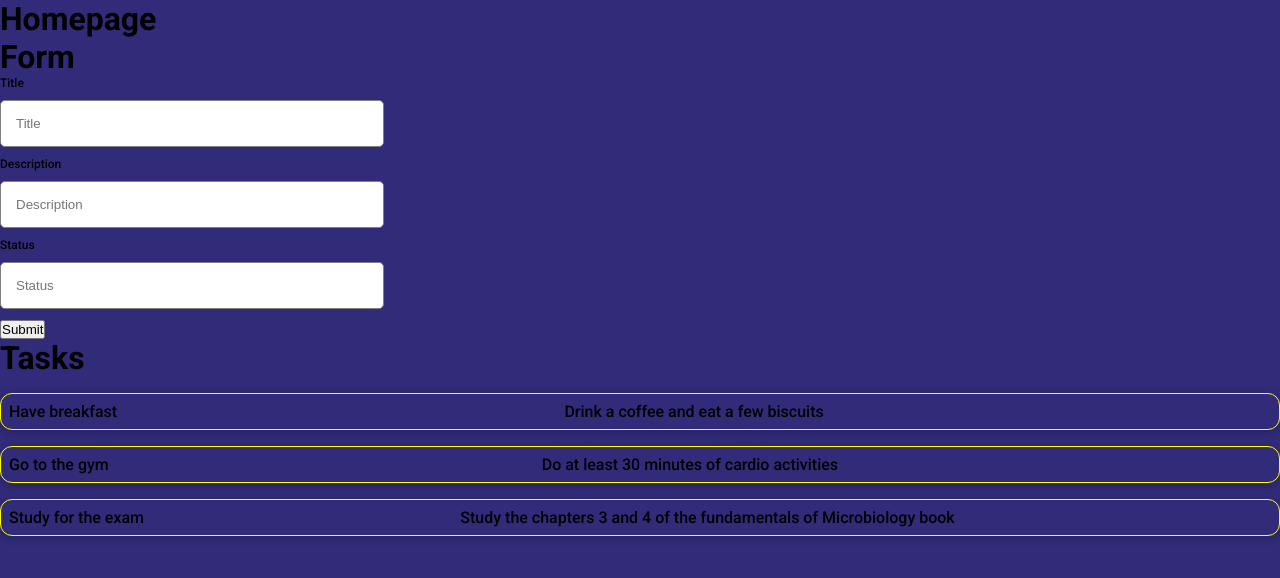
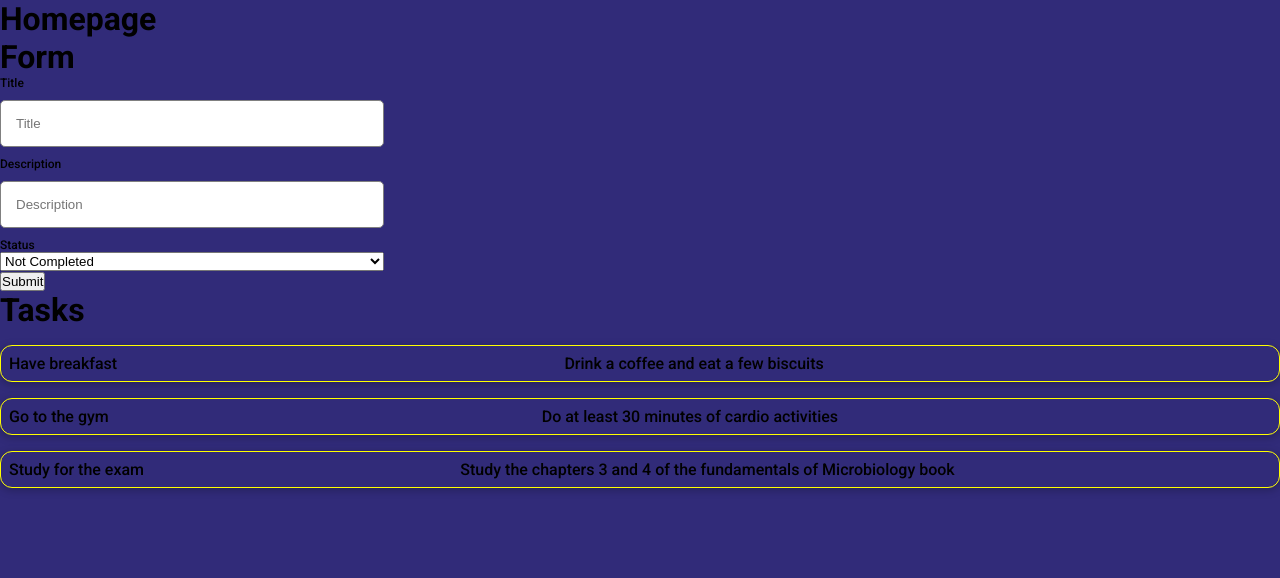
Before and after one commit to Manish2005/tasko-app, a React (Vite) app: page / in a window 1280 px wide. Shown: the top 578 px of the page. Built offline with nearby package versions, Linux system fonts and the light colour scheme; data requests are answered from the project's data file.

Commit message:
add select input to FormInput.jsx

```diff
--- a/data/db.json
+++ b/data/db.json
@@ -4,19 +4,19 @@
       "id": 1,
       "title": "Have breakfast",
       "description": "Drink a coffee and eat a few biscuits",
-      "isCompleted": false
+      "status": "Not completed"
     },
     {
       "id": 2,
       "title": "Go to the gym",
       "description": "Do at least 30 minutes of cardio activities",
-      "isCompleted": false
+      "status": "Not completed"
     },
     {
       "id": 3,
       "title": "Study for the exam",
       "description": "Study the chapters 3 and 4 of the fundamentals of Microbiology book",
-      "isCompleted": false
+      "status": "Not completed"
     }
   ]
 }
--- a/src/App.jsx
+++ b/src/App.jsx
@@ -1,8 +1,7 @@
 import { BrowserRouter, Route, Routes } from "react-router-dom";
-
-import Homepage from "./components/Homepage/Homepage";
+import Homepage from "./pages/Homepage/Homepage";
 import Task from "./components/Task/Task";
-import ErrorPage from "./components/ErrorPage/ErrorPage";
+import ErrorPage from "./components/NotFound/NotFound";
 
 export default function App() {
   return (
--- a/src/components/FormInput/FormInput.jsx
+++ b/src/components/FormInput/FormInput.jsx
@@ -1,13 +1,28 @@
 import { useState } from "react";
 import "./formInput.css";
 
-export default function FormInput(props) {
-  const { label, errorMessage, onChange, id, ...inputProps } = props;
+export default function FormInput({
+  label,
+  errorMessage,
+  onChange,
+  ...inputProps
+}) {
   const [focused, setFocused] = useState(false);
+  const [selectValue, setSelectValue] = useState();
 
   return (
     <div className="form-input">
       <label>{label}</label>
+      {inputProps.name === "status" ? (
+        <select
+          value={selectValue}
+          onChange={(e) => setSelectValue(e.target.value)}
+        >
+          <option value="not-completed">Not Completed</option>
+          <option value="completed">Completed</option>
+        </select>
+      ) : (
+        <>
           <input
             {...inputProps}
             onChange={onChange}
@@ -15,6 +30,8 @@ export default function FormInput(props) {
             focused={focused.toString()}
           />
           <span>{errorMessage}</span>
+        </>
+      )}
     </div>
   );
 }
--- a/src/components/ErrorPage/ErrorPage.jsx
+++ b/src/components/NotFound/NotFound.jsx
@@ -1,6 +1,4 @@
-// import React from "react";
-
-export default function ErrorPage() {
+export default function NotFound() {
   return (
     <div>
       <h1>Error</h1>
--- a/src/components/TaskForm/TaskForm.jsx
+++ b/src/components/TaskForm/TaskForm.jsx
@@ -25,8 +25,8 @@ export default function TaskForm() {
       name: "description",
       type: "text",
       placeholder: "Description",
+      label: "Description",
       errorMessage: "Please enter a description",
-      label: "Description",
       required: true,
     },
     {
--- a/src/components/Tasks/Tasks.jsx
+++ b/src/components/Tasks/Tasks.jsx
@@ -1,9 +1,11 @@
 import Task from "../Task/Task";
 
-export default function Tasks({ tasks }) {
+export default function Tasks({ tasks, isLoading, error }) {
   return (
     <div>
       <h1>Tasks</h1>
+      {isLoading && <div>Loading tasks...</div>}
+      {error && <div>{error}</div>}
       {tasks &&
         tasks.map((task) => (
           <Task
--- a/src/components/Homepage/Homepage.jsx
+++ b/src/pages/Homepage/Homepage.jsx
@@ -1,11 +1,11 @@
 import { useFetch } from "../../hooks/useFetch";
-import TaskForm from "../TaskForm/TaskForm";
-import Tasks from "../Tasks/Tasks";
+import TaskForm from "../../components/TaskForm/TaskForm";
+import Tasks from "../../components/Tasks/Tasks";
 
 export default function Homepage() {
   const {
     data: tasks,
-    isPending,
+    isLoading,
     error,
   } = useFetch("http://localhost:3000/tasks", {
     type: "GET",
@@ -15,7 +15,7 @@ export default function Homepage() {
     <>
       <h1>Homepage</h1>
       <TaskForm />
-      <Tasks tasks={tasks} />
+      <Tasks tasks={tasks} isLoading={isLoading} error={error} />
     </>
   );
 }
```
Lines whose indentation alone changed are shown as unchanged.
